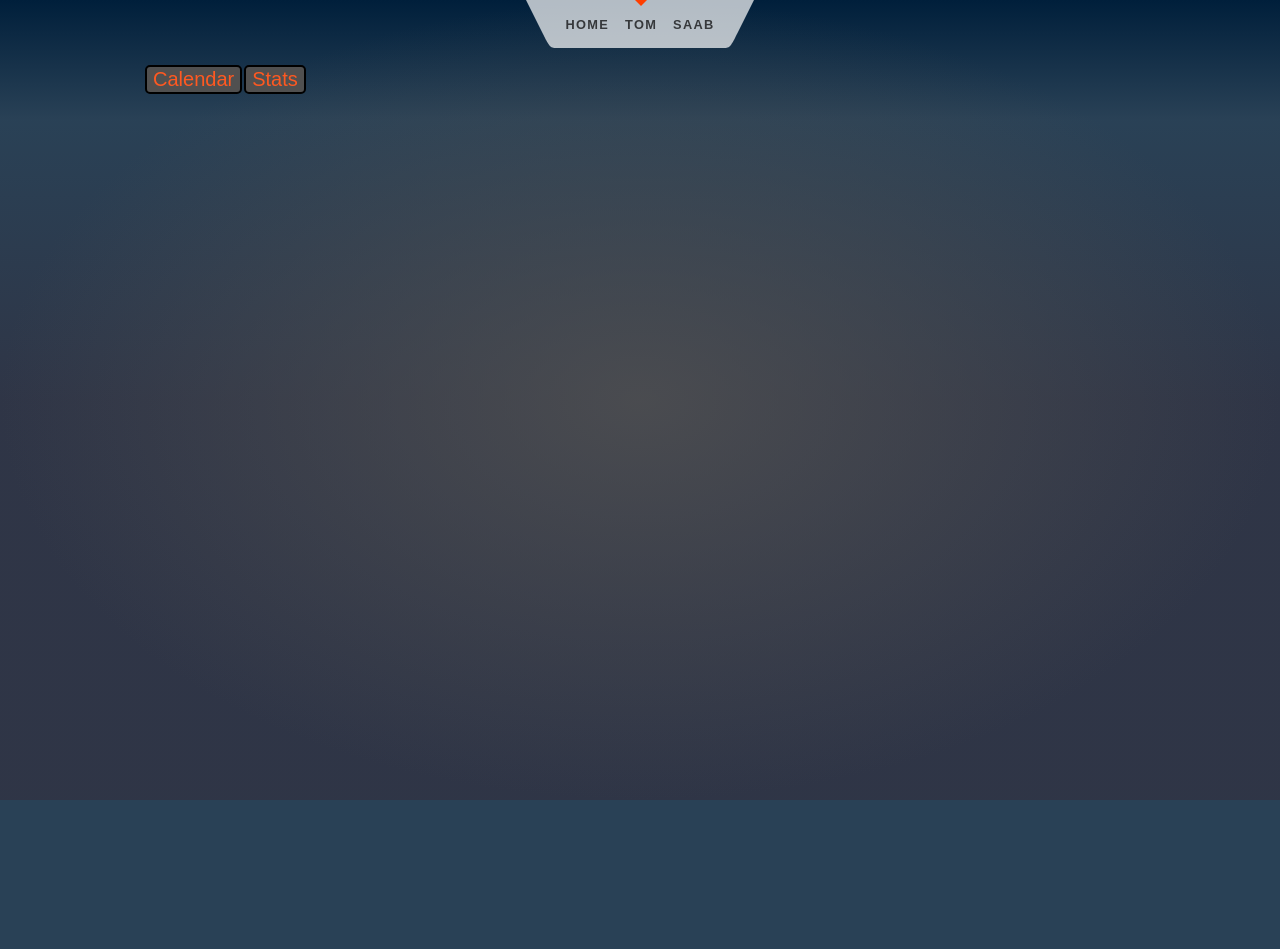
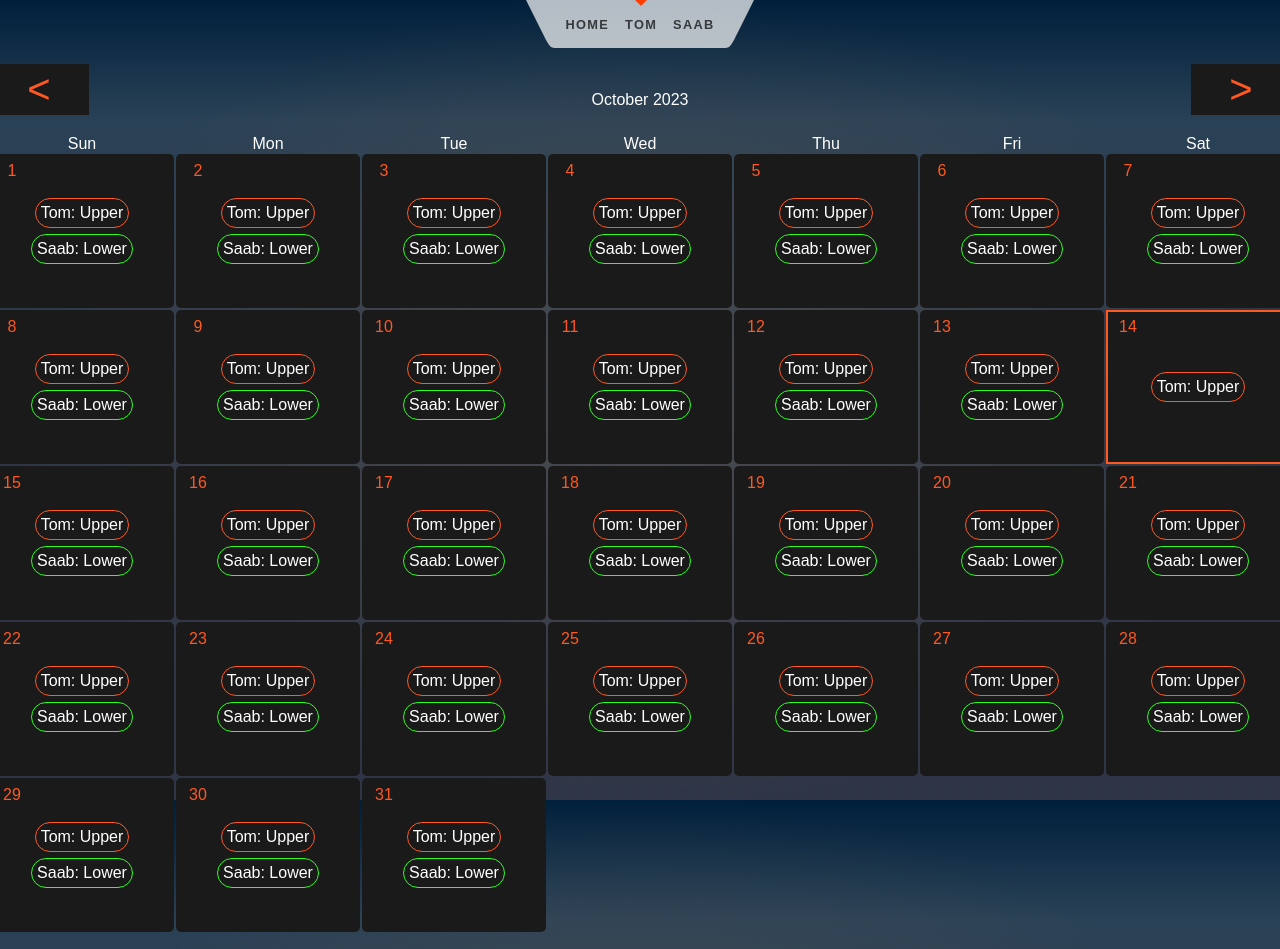
Before and after one commit to tomyrseth/loktet, a SvelteKit app: page /tom in a window 1280 px wide. Before the commit the page ends 800 px from the top, so only its background shows below. Built offline with nearby package versions, Linux system fonts and the light colour scheme.

Commit message:
Completed calendar component.

```diff
--- a/src/components/Calendar.svelte
+++ b/src/components/Calendar.svelte
@@ -1,167 +1,188 @@
+<!-- src/Calendar.svelte -->
 <script>
-		let date = new Date();
-		let year = date.getFullYear();
-		let month = date.getMonth();
-    let day = date.getDay();
-    const months = [
-      "January",
-      "February",
-      "March",
-      "April",
-      "May",
-      "June",
-      "July",
-      "August",
-      "September",
-      "October",
-      "November",
-      "December"
-    ]
+  import { onMount } from 'svelte';
+
+  let now = new Date();
+  let currentDate = new Date();
+  let currentMonth = currentDate.getMonth();
+  let currentYear = currentDate.getFullYear();
+  let daysInMonth = new Date(currentYear, currentMonth + 1, 0).getDate();
+  let firstDayOfMonth = new Date(currentYear, currentMonth, 1).getDay();
+
+  $: monthName = currentDate.toLocaleString('default', { month: 'long' });
+  $: daysArray = Array.from({ length: daysInMonth }, (_, i) => i + 1);
+  $: emptyStartDays = Array.from({ length: firstDayOfMonth });
+
+  $: isToday = (day) => {
+    return day === now.getUTCDate() && currentMonth === now.getUTCMonth() && currentYear === now.getFullYear();
+  };
+
+  function navigateMonths(step) {
+    currentDate = new Date(currentYear, currentMonth + step, 1);
+    currentMonth = currentDate.getMonth();
+    currentYear = currentDate.getFullYear();
+    daysInMonth = new Date(currentYear, currentMonth + 1, 0).getDate();
+    firstDayOfMonth = new Date(currentYear, currentMonth, 1).getDay();
+  }
 </script>
-<div class="calendar-container">
-  <div class="calendar-header">
 
+<div class="calendar">
+
+  <div class="header">
+    <button on:click={() => navigateMonths(-1)} class="calendarNav">&lt;</button>
+    <span>{monthName} {currentYear}</span>
+    <button on:click={() => navigateMonths(1)} class="calendarNav">&gt;</button>
   </div>
-  <div class="calendar-body">
-    <ul class="calendar-weekdays">
-      <li>Sun</li>
-      <li>Mon</li>
-      <li>Tue</li>
-      <li>Wed</li>
-      <li>Thu</li>
-      <li>Fri</li>
-      <li>Sat</li>
-    </ul>
-    <ul class="calendar-dates">
-      {#each {length: 29} as day, i}
-        <li>{i + 1}</li>
+  <div class="dayName">Sun</div>
+  <div class="dayName">Mon</div>
+  <div class="dayName">Tue</div>
+  <div class="dayName">Wed</div>
+  <div class="dayName">Thu</div>
+  <div class="dayName">Fri</div>
+  <div class="dayName">Sat</div>
+
+  {#each emptyStartDays as _, i}
+    <div class="dayContainer"></div>
   {/each}
-    </ul>
+
+  {#each daysArray as day}
+    {#if isToday(day)}
+      <div class="currentDayContainer">
+        <button class="dayButton">{day}</button>
+        <button class="activityButtonTom">Tom: Upper</button>
       </div>
+    {:else}
+      <div class="dayContainer">
+        <button class="dayButton">{day}</button>
+        <button class="activityButtonTom">Tom: Upper</button>
+        <button class="activityButtonSaab">Saab: Lower</button>
+      </div>
+    {/if}
+  {/each}
 </div>
 
 <style>
-  h1 {
+  .calendar {
+    display: grid;
+    grid-template-columns: repeat(7, 1fr);
+    text-align: center;
     color: white;
   }
-  * {
-	margin: 0;
-	padding: 0;
-	font-family: 'Poppins', sans-serif;
+  .header {
+    grid-column: span 7;
+    display: flex;
+    justify-content: space-between;
+    align-items: center;
+  }
+  .currentDayContainer {
+    display: flex;
+    flex-direction: column;
+    justify-content: center;
+    align-items: center;
+    position: relative;
+    color: rgb(255, 89, 33);
+    height: 150px;
+    width: 180px;
+    padding: 0px;
+    border: solid 2px rgb(255, 89, 33);
+    background-color: rgb(26, 26, 26);
+    margin: 1px;
+    transition: 0.3s;
   }
 
-body {
+  .dayContainer {
     display: flex;
-	background: #ef62da;
-	min-height: 100vh;
-	padding: 0 10px;
+    flex-direction: column;
+    justify-content: center;
     align-items: center;
-	justify-content: center;
+    position: relative;
+    color: rgb(255, 89, 33);
+    height: 150px;
+    width: 180px;
+    padding: 0px;
+    border: solid 2px transparent;
+    border-radius: 5px;
+    background-color: rgb(26, 26, 26);
+    margin: 1px;
+    transition: 0.3s;
   }
 
-.calendar-container {
-	background: #fff;
-	width: 450px;
-	border-radius: 10px;
-	box-shadow: 0 15px 40px rgba(0, 0, 0, 0.12);
+  .currentDayContainer:hover , .dayContainer:hover {
+    background-color: rgba(26, 26, 26, 0.726);
   }
 
-.calendar-container header {
-	display: flex;
-	align-items: center;
-	padding: 25px 30px 10px;
-	justify-content: space-between;
+  .dayButton {
+    display: inline-block;
+    position: absolute;
+    top: 0;
+    left: 0;
+    color: rgb(255, 89, 33);
+    margin: 0px;
+    width: 40px;
+    height: 30px;
+    background-color: transparent;
+    border: solid transparent 2px;
+    border-radius: 20px;
+    cursor: pointer;
+    transition: border 0.3s;
   }
 
-header .calendar-navigation {
-	display: flex;
+  .dayButton:hover {
+    border: solid rgb(255, 89, 33) 2px;
+    border-radius: 20px;
   }
 
-header .calendar-navigation span {
-	height: 38px;
-	width: 38px;
-	margin: 0 1px;
-	cursor: pointer;
-	text-align: center;
-	line-height: 38px;
-	border-radius: 50%;
-	user-select: none;
-	color: #aeabab;
-	font-size: 1.9rem;
+  .dayButton:active {
+    opacity: 0.5;
   }
 
-.calendar-navigation span:last-child {
-	margin-right: -10px;
+  .activityButtonTom {
+    display: flex;
+    background-color: transparent;
+    border: solid 1px rgb(255, 89, 33);
+    border-radius: 40px;
+    color: white;
+    transition: 0.5s;
+    padding: 5px;
+    margin: 3px;
   }
 
-header .calendar-navigation span:hover {
-	background: #f2f2f2;
+  .activityButtonSaab {
+    display: flex;
+    background-color: transparent;
+    border: solid 1px rgb(44, 255, 33);
+    border-radius: 40px;
+    color: white;
+    transition: 0.5s;
+    padding: 5px;
+    margin: 3px;
   }
 
-header .calendar-current-date {
-	font-weight: 500;
-	font-size: 1.45rem;
+  .activityButtonTom:hover, .activityButtonSaab:hover {
+    opacity: 0.8;
+    cursor: pointer
   }
 
-.calendar-body {
-	padding: 20px;
+  .activityButtonTom:active, .activityButtonSaab:active {
+    background-color: white;
   }
 
-.calendar-body ul {
-	list-style: none;
-	flex-wrap: wrap;
-	display: flex;
-	text-align: center;
+  .calendarNav:hover {
+    opacity: 0.8;
   }
 
-.calendar-body .calendar-dates {
+  .calendarNav {
+    font-size: 40px;
+    width: 100px;
+    background-color: rgb(26, 26, 26);
+    color: rgb(255, 89, 33);
+    border: transparent solid 2px;
+    transition: 0s;
     margin-bottom: 20px;
   }
 
-.calendar-body li {
-	width: calc(100% / 7);
-	font-size: 1.07rem;
-	color: #414141;
+  .calendarNav:active {
+    border: solid rgb(255, 89, 33) 2px;
+    border-radius: 4px;
   }
-
-.calendar-body .calendar-weekdays li {
-	cursor: default;
-	font-weight: 500;
-}
-
-.calendar-body .calendar-dates li {
-	margin-top: 30px;
-	position: relative;
-	z-index: 1;
-	cursor: pointer;
-}
-
-.calendar-dates li.inactive {
-	color: #aaa;
-}
-
-.calendar-dates li.active {
-	color: #fff;
-}
-
-.calendar-dates li::before {
-	position: absolute;
-	content: "";
-	z-index: -1;
-	top: 50%;
-	left: 50%;
-	width: 40px;
-	height: 40px;
-	border-radius: 50%;
-	transform: translate(-50%, -50%);
-}
-
-.calendar-dates li.active::before {
-	background: #6332c5;
-}
-
-.calendar-dates li:not(.active):hover::before {
-	background: #e4e1e1;
-}
-
 </style>
--- a/src/routes/tom/+page.svelte
+++ b/src/routes/tom/+page.svelte
@@ -20,67 +20,22 @@
 </svelte:head>
 
 <div class="mainContainer">
-	<div class="Menu">
-		<div class = "container">
-			<button class="programs" on:click={openCalendar}>
-				Calendar
-			</button>
-			<button class="stats" on:click={openStats}>
-				Stats
-			</button>
-		</div>
+
+	<div class="calendar">
+			<Calendar/>
 	</div>
-	{#if calendarOpen}
-		<div class="calendar">
-			<Calendar/>
-		</div>
-	{/if}
-
-	{#if statsOpen}
-		<div class="stats">
-			<h1 class="statsText">Stats go here</h1>
-		</div>
-	{/if}
-
 </div>
 
 
 <style>
-	button {
+
+	.mainContainer {
 		display: flex;
-		transition: .2s;
-		color:white;
-		background-color: rgb(80, 80, 80);
-		border: solid black 2px;
-		border-radius: 5px;
-		margin: 1px;
-		color: var(--main-orange);
-		font-size: 20px;
-	}
-	button:hover {
-		border: solid white 2px;
-	}
-	button:active {
-		background-color: rgb(31, 31, 31);
+		justify-content: center;
 	}
 
-	.programs {
-		display: flex;
-	}
-	.stats {
+	.calendar {
 		display: flex;
 	}
 
-	.container {
-		display: flex;
-		flex-direction: row;
-	}
-	.calendar {
-		display: flex;
-		flex-wrap: wrap;
-	}
-
-	.statsText {
-		color: var(--main-orange);
-	}
 </style>
```
Also changed, not shown: src/lib/server/db/index.js (+20 -2 lines), src/routes/+page.server.js (+4 -3 lines), src/routes/+page.svelte (+56 -4 lines). Lines whose indentation alone changed are shown as unchanged.
